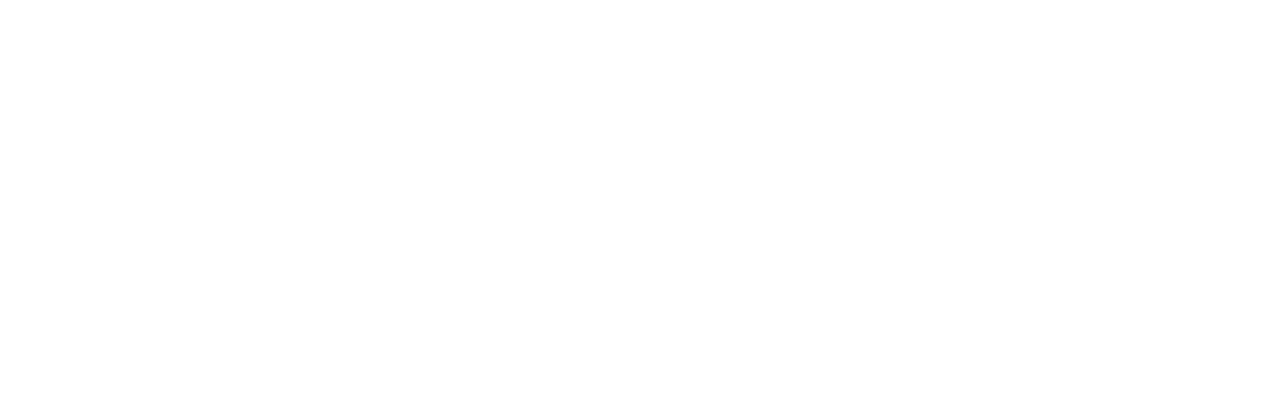
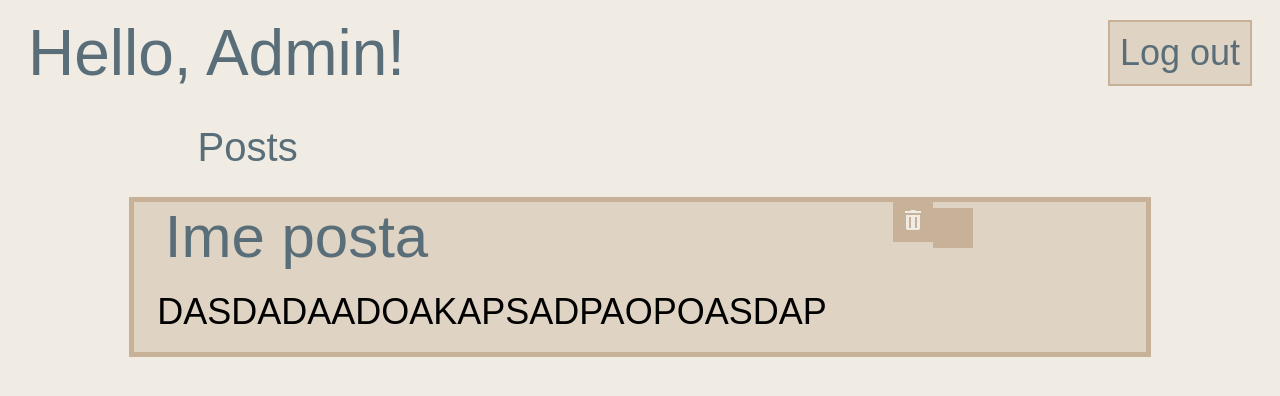
Before and after one commit to zumbuul/personalblog, a React (Create React App) app in the folder client2/: page /homepage in a window 1280 px wide. Shown: the top 396 px of the page. Built offline with nearby package versions, Linux system fonts and the light colour scheme.

Commit message:
design for admin homepage

```diff
--- a/client2/src/App.js
+++ b/client2/src/App.js
@@ -2,6 +2,7 @@
 import { BrowserRouter as Router, Switch, Route } from "react-router-dom";
 import Login from "./components/login/Login.jsx";
 import Edit from "./components/edit/Edit.jsx";
+import Homepage from "./components/homepage/Homepage.jsx";
 const App = () => {
   return (
     <Router>
@@ -12,6 +13,9 @@
         <Route exact path="/edit">
           <Edit></Edit>
         </Route>
+        <Route exact path="/homepage">
+          <Homepage></Homepage>
+        </Route>
       </Switch>
     </Router>
   );
--- /dev/null
+++ b/client2/src/components/homepage/BlogPost.jsx
@@ -0,0 +1,35 @@
+import React from "react";
+import trash from "./trash-can.png";
+import publish from "./publish1.png";
+import {
+  Container,
+  PostName,
+  PostDesc,
+  SectionOne,
+  SectionTwo,
+  TrashBtn,
+  PublishBtn,
+} from "../styles/BlogPost.styled";
+
+function BlogPost() {
+  return (
+    <>
+      <Container post>
+        <SectionOne>
+          <PostName post>Ime posta</PostName>
+          <PostDesc>DASDADAADOAKAPSADPAOPOASDAP</PostDesc>
+        </SectionOne>
+        <SectionTwo>
+          <TrashBtn>
+            <img src={trash}></img>
+          </TrashBtn>
+          <PublishBtn>
+            <img></img>
+          </PublishBtn>
+        </SectionTwo>
+      </Container>
+    </>
+  );
+}
+
+export default BlogPost;
--- /dev/null
+++ b/client2/src/components/homepage/BlogSection.jsx
@@ -0,0 +1,16 @@
+import React from "react";
+import { GlobalBody } from "../styles/Generic.styled";
+import { Text } from "../styles/BlogSection.styled";
+
+import BlogPost from "./BlogPost";
+
+function BlogSection(props) {
+  return (
+    <div>
+      <Text>{props.text}</Text>
+      <BlogPost />
+    </div>
+  );
+}
+
+export default BlogSection;
--- /dev/null
+++ b/client2/src/components/homepage/Header.jsx
@@ -0,0 +1,13 @@
+import React from "react";
+import { Text, LogOut, Container } from "../styles/Header.styled.js";
+
+function Header() {
+  return (
+    <Container>
+      <Text>Hello, Admin!</Text>
+      <LogOut>Log out</LogOut>
+    </Container>
+  );
+}
+
+export default Header;
--- /dev/null
+++ b/client2/src/components/homepage/Homepage.jsx
@@ -0,0 +1,17 @@
+import React from "react";
+import { GlobalBody } from "../styles/Generic.styled";
+
+import Header from "./Header";
+import BlogSection from "./BlogSection";
+
+function Homepage() {
+  return (
+    <>
+      <GlobalBody />
+      <Header />
+      <BlogSection text="Posts" />
+    </>
+  );
+}
+
+export default Homepage;
--- /dev/null
+++ b/client2/src/components/styles/BlogPost.styled.js
@@ -0,0 +1,50 @@
+import styled from "styled-components";
+
+export const Container = styled.div`
+  width: 80%;
+  height: 150px;
+  margin-left: auto;
+  margin-right: auto;
+  background-color: ${(props) => (props.post ? "#dfd3c3" : "#D0C5B6")};
+  border: 5px solid ${(props) => (props.post ? "#c7b198" : "#988673")};
+  font-weight: 300;
+  display: flex;
+`;
+
+export const PostName = styled.p`
+  font-size: 60px;
+  margin-left: 4%;
+  margin-top: 0px;
+  color: ${(props) => (props.post ? "#596e79" : "black")};
+`;
+
+export const PostDesc = styled.p`
+  font-size: 36px;
+  margin-left: 3%;
+  margin-top: -40px;
+`;
+
+export const SectionOne = styled.section`
+  flex: 3;
+`;
+
+export const SectionTwo = styled.section`
+  flex: 1;
+`;
+
+export const TrashBtn = styled.button`
+  width: 40px;
+  height: 40px;
+
+  background-color: #c7b198;
+  border: none;
+`;
+
+export const PublishBtn = styled.button`
+  width: 40px;
+  height: 40px;
+  background-color: #c7b198;
+  border: none;
+`;
+
+export const ImgPublish = styled.img``;
--- /dev/null
+++ b/client2/src/components/styles/BlogSection.styled.js
@@ -0,0 +1,8 @@
+import styled from "styled-components";
+
+export const Text = styled.h1`
+  font-size: 40px;
+  color: #596e79;
+  margin-left: 15%;
+  font-weight: 300;
+`;
--- a/client2/src/components/styles/Generic.styled.js
+++ b/client2/src/components/styles/Generic.styled.js
@@ -1,14 +1,12 @@
 import styled, { createGlobalStyle } from "styled-components";
 
 export const GlobalBody = createGlobalStyle`
-@import url('https://fonts.googleapis.com/css2?family=Roboto&display=swap');
+@import url('https://fonts.googleapis.com/css2?family=Ubuntu:wght@300&display=swap');
 
 body{
-    background-color: #FFEBC9;
-    margin:0;
+    background-color: #F0ECE3;
+    margin: ss0;
     box-sizing:border-box;
-    font-family: Roboto;
+    font-family: "Ubuntu", sans-serif;
 }
-
-
 `;
--- /dev/null
+++ b/client2/src/components/styles/Header.styled.js
@@ -0,0 +1,26 @@
+import styled from "styled-components";
+
+export const Text = styled.h1`
+  font-size: 64px;
+  color: #596e79;
+  font-weight: 300;
+`;
+
+export const LogOut = styled.button`
+  font-size: 36px;
+  padding: 10px;
+  background-color: #dfd3c3;
+  border: 2px solid #c7b198;
+  font-family: "Ubuntu", sans-serif;
+  font-weight: 300;
+  color: #596e79;
+`;
+
+export const Container = styled.div`
+  display: flex;
+  flex-direction: row;
+  align-items: center;
+  height: 50px;
+  justify-content: space-between;
+  padding: 20px;
+`;
```
Also changed, not shown: client2/src/components/homepage/publish1.png (added), client2/src/components/homepage/trash-can.png (added).
